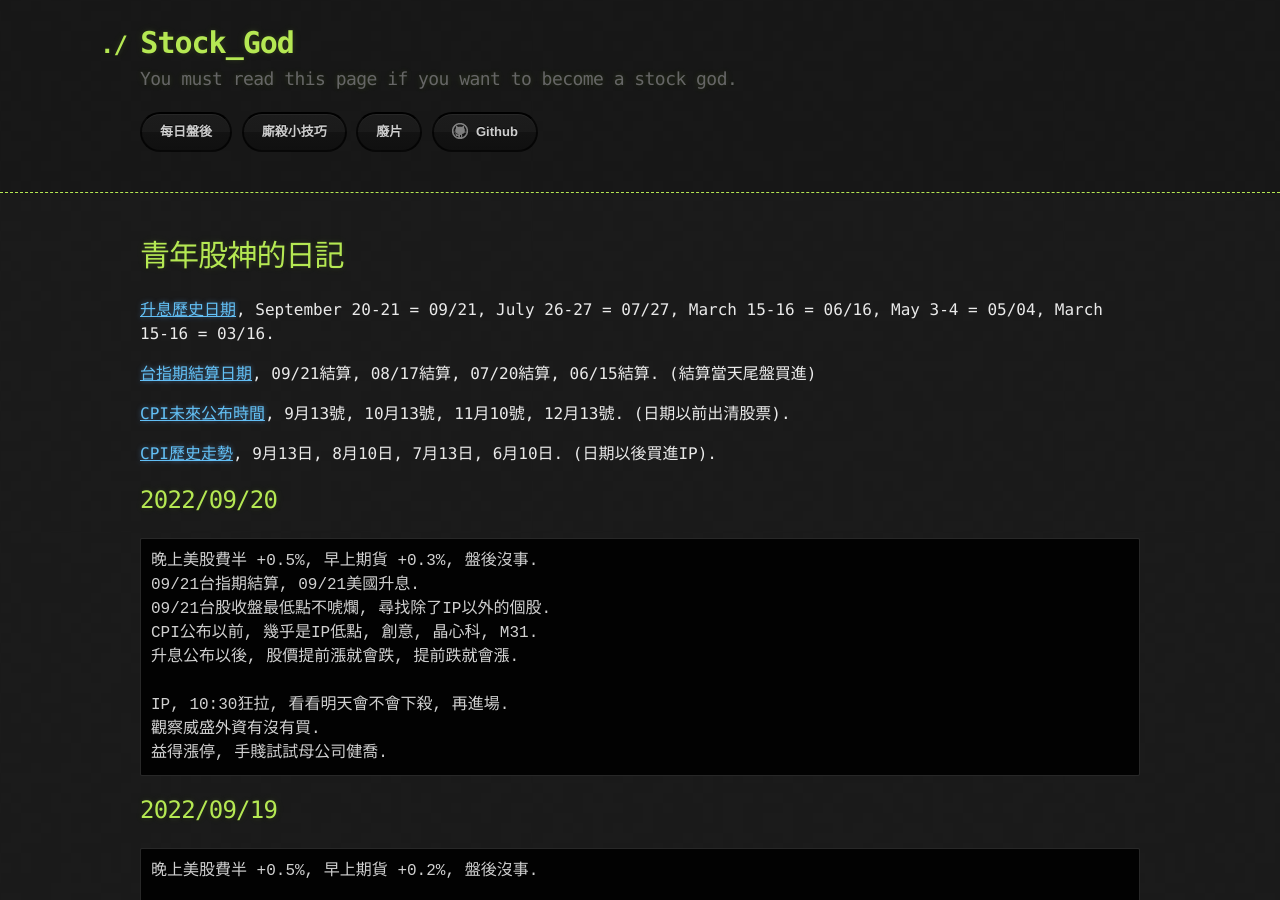
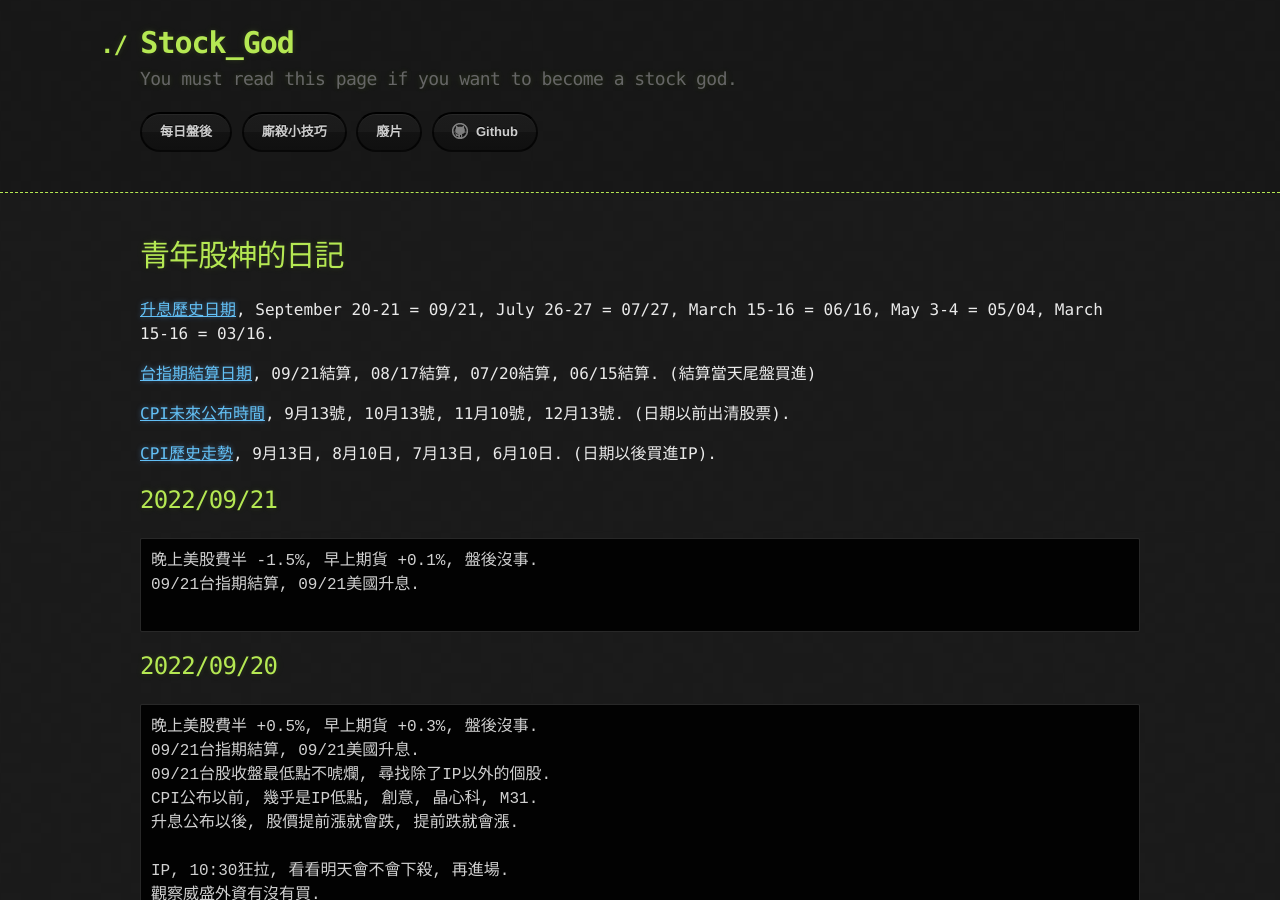
Before and after one commit to lepg5487/Stock_God, a Jekyll site: the page built from index.md, in a window 1280 px wide and 900 px high. Built offline with Jekyll 4.4.1, drawn with Linux system fonts in a browser that asks for light colours; our own code applies the rules of GitHub Pages for plain Markdown files.

Commit message:
Update index.md

````diff
--- a/index.md
+++ b/index.md
@@ -11,6 +11,13 @@ layout: testlayouts
 [CPI未來公布時間](https://chihyun.tw/cpi-release-date/), 9月13號, 10月13號, 11月10號, 12月13號. (日期以前出清股票).
 
 [CPI歷史走勢](https://hk.investing.com/economic-calendar/cpi-733), 9月13日, 8月10日, 7月13日, 6月10日. (日期以後買進IP).
+
+## 2022/09/21
+```
+晚上美股費半 -1.5%, 早上期貨 +0.1%, 盤後沒事.
+09/21台指期結算, 09/21美國升息.
+
+```
 
 ## 2022/09/20
 ```
````
